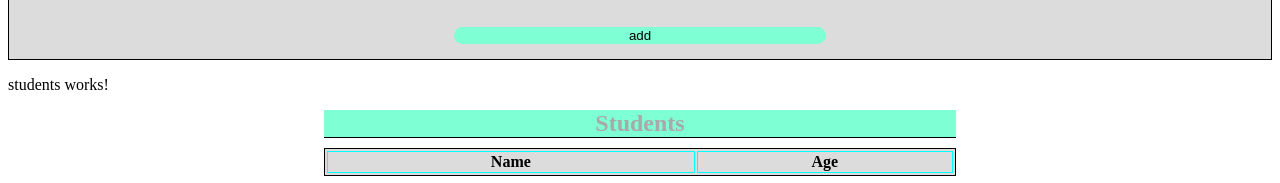
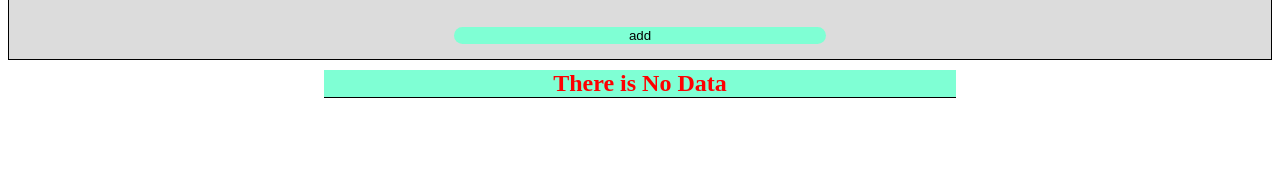
Before and after one commit to mohamedmagdycivily/angularLab2, an Angular app: page / in a window 1280 px wide. Shown: the part 718-901 px from the top of the page. After the commit the page ends 826 px from the top, so only its background shows below. Built offline with nearby package versions, Linux system fonts and the light colour scheme.

Commit message:
modifications

```diff
--- a/src/app/Components/lab3/students/students.component.html
+++ b/src/app/Components/lab3/students/students.component.html
@@ -1,6 +1,7 @@
-<p>students works!</p>
-
+<div *ngIf="allStudents.length > 0; then displayData; else displayNoData"></div>
+<ng-template #displayData>
   <h2>Students</h2>
+  <h2>{{ allStudents.length }}</h2>
   <table>
     <thead>
       <th>Name</th>
@@ -13,3 +14,16 @@
       </tr>
     </tbody>
   </table>
+</ng-template>
+<ng-template #displayNoData>
+  <h2 style="color: red">There is No Data</h2>
+</ng-template>
+
+<!-- <div *ngIf="age > 18; then plus18Block; else less18Block"></div>
+
+<ng-template #plus18Block>
+  <div *ngIf="age == 20; else Not20Block">
+    --------------Welcome 20------------
+  </div>
+  <ng-template #Not20Block> valid </ng-template>
+</ng-template> -->
--- a/src/styles.css
+++ b/src/styles.css
@@ -2,7 +2,7 @@
 /* You can add global styles to this file, and also import other style files */
 h2 {
   background-color: aquamarine;
-  color: darkgray;
+  color: blue;
   text-align: center;
   width: 50%;
   margin: 10px auto;
```
Lines whose indentation alone changed are shown as unchanged.
